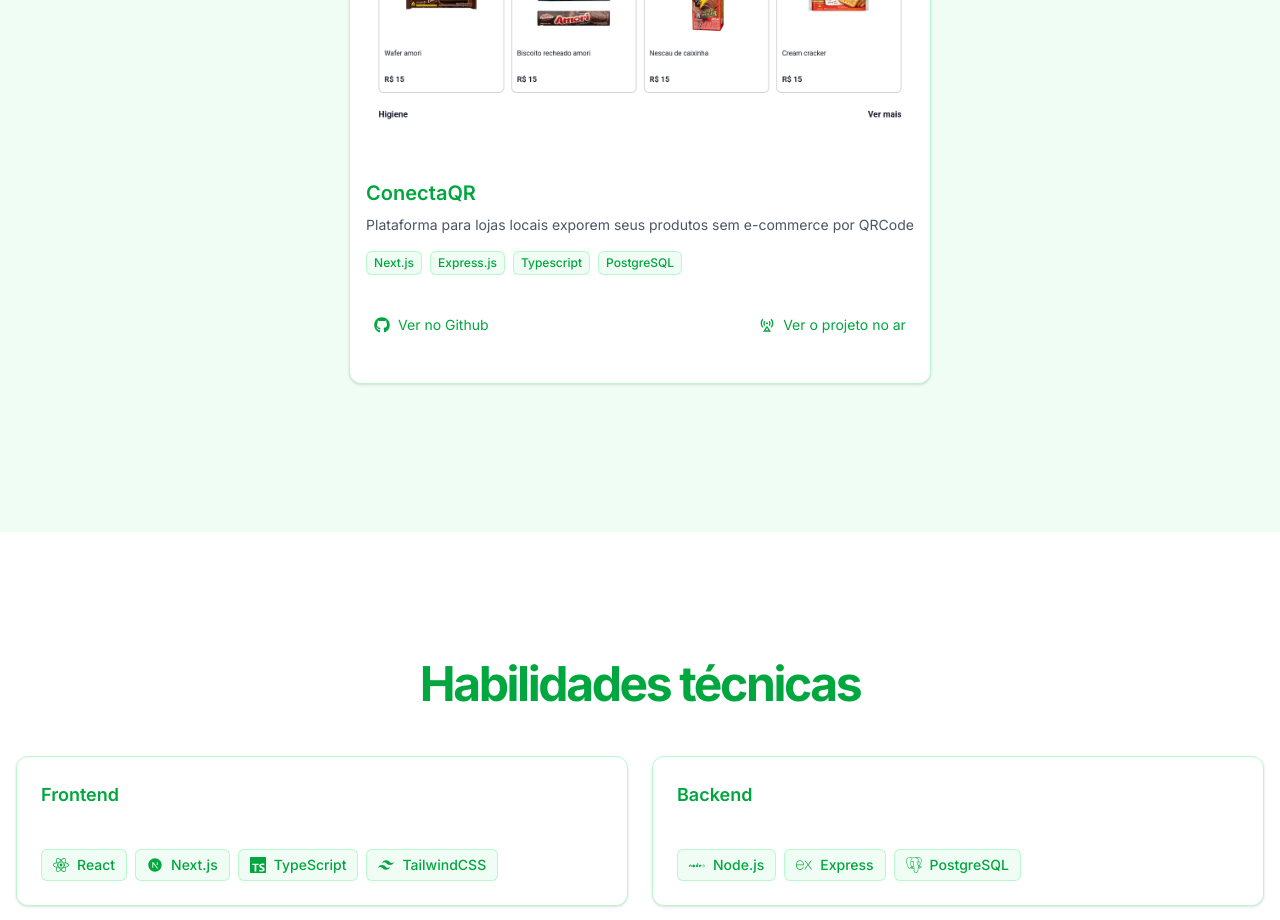
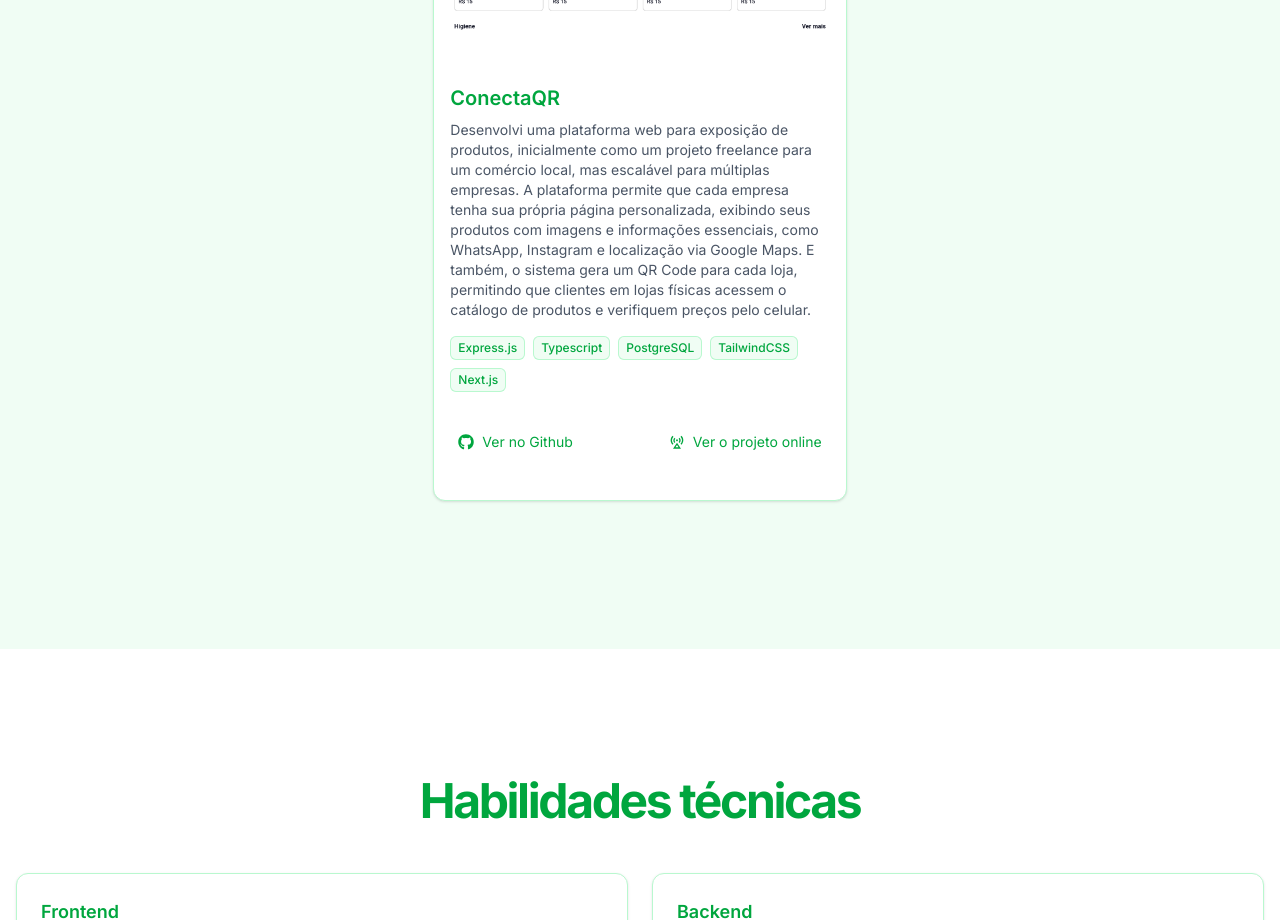
Before and after one commit to AndreXime/portifolio, a Next.js app: page / in a window 1280 px wide. Shown: the part 980-1900 px from the top of the page. Built offline with nearby package versions, Linux system fonts and the light colour scheme.

Commit message:
FIX: Texto do projetos atualizado

```diff
--- a/src/components/sections/Projetos.tsx
+++ b/src/components/sections/Projetos.tsx
@@ -33,7 +33,7 @@ interface ProjectCardProps {
 
 function ProjectCard({ title, description, image, link, tags, linkOnline }: ProjectCardProps) {
 	return (
-		<Card className="card-custom">
+		<Card className="card-custom md:w-1/2 lg:w-1/3">
 			<div className="relative aspect-video">
 				<Image
 					src={image || '/placeholder.svg'}
@@ -69,7 +69,7 @@ function ProjectCard({ title, description, image, link, tags, linkOnline }: Proj
 						target="_blank"
 						className=" ml-auto inline-flex items-center gap-2 text-sm text-green-600 hover:underline">
 						<IconOnline className="h-4 w-4" />
-						Ver o projeto no ar
+						Ver o projeto online
 					</Link>
 				)}
 			</CardFooter>
--- a/src/content/Projects.ts
+++ b/src/content/Projects.ts
@@ -1,10 +1,14 @@
 const projects = [
 	{
 		title: 'ConectaQR',
-		description: 'Plataforma para lojas locais exporem seus produtos sem e-commerce por QRCode',
+		description: `Desenvolvi uma plataforma web para exposição de produtos, inicialmente como um projeto freelance para um comércio
+local, mas escalável para múltiplas empresas. A plataforma permite que cada empresa tenha sua própria página
+personalizada, exibindo seus produtos com imagens e informações essenciais, como WhatsApp, Instagram e localização via
+Google Maps. E também, o sistema gera um QR Code para cada loja, permitindo que clientes em lojas físicas acessem o
+catálogo de produtos e verifiquem preços pelo celular.`,
 		image: '/conectaqr.png',
 		link: 'https://github.com/AndreXime/ConnectQR',
-		tags: ['Next.js', 'Express.js', 'Typescript', 'PostgreSQL'],
+		tags: ['Express.js', 'Typescript', 'PostgreSQL', 'TailwindCSS', 'Next.js'],
 		linkOnline: 'https://conectaqr.tech',
 	},
 ];
```
